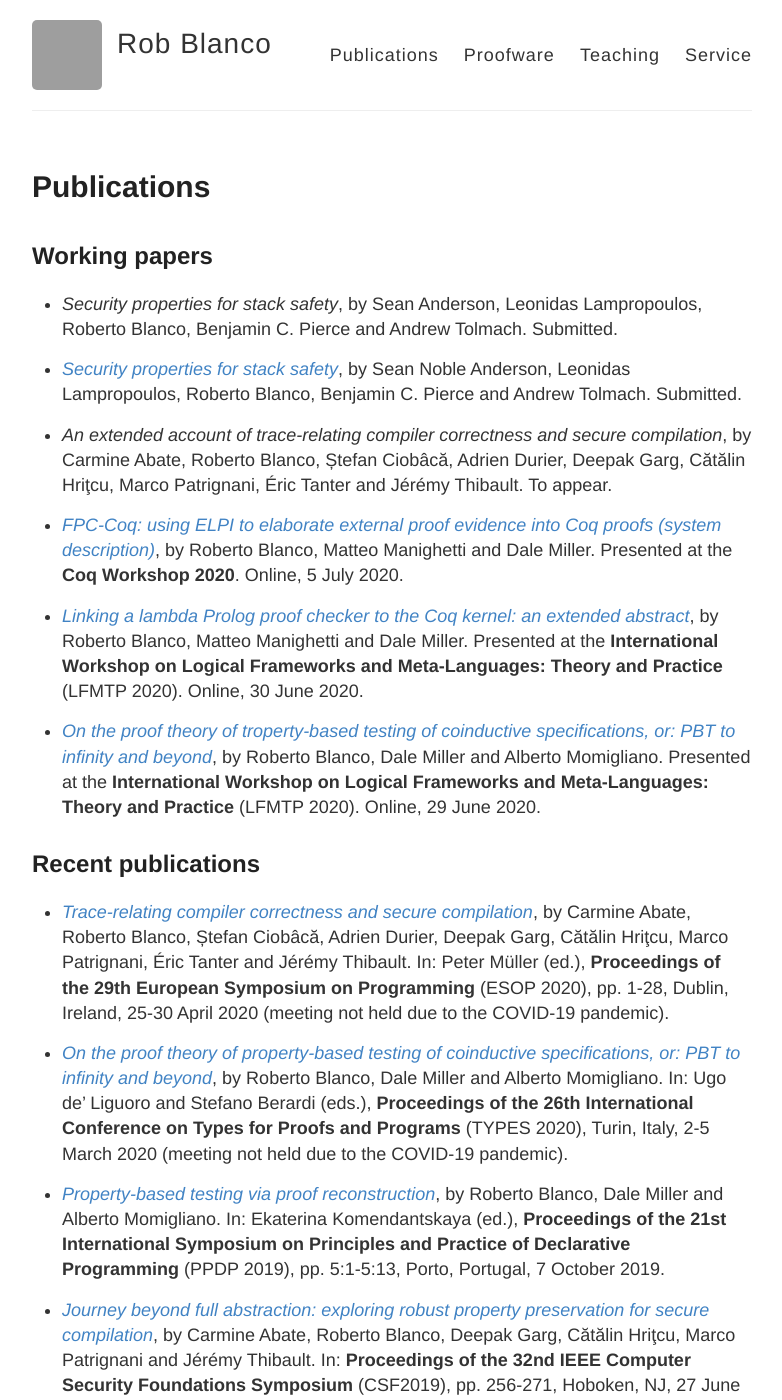
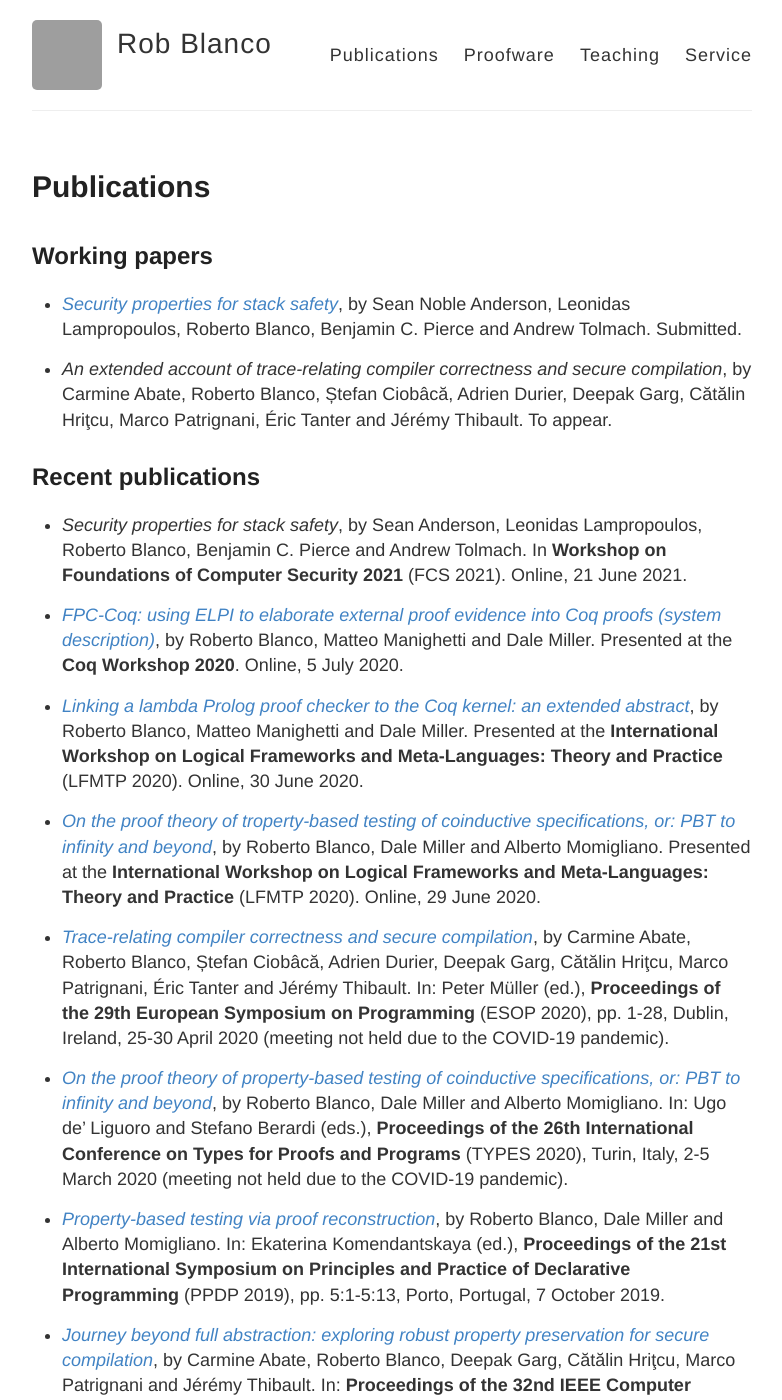
Before and after one commit to robblanco/robblanco.github.io, a Jekyll site: the page built from publications.md, in a window 1280 px wide and 1400 px high. Shown: the whole window, without its empty margins (248-1030 px from the left). Built offline with Jekyll 4.4.1, drawn with Linux system fonts in a browser that asks for light colours; grey boxes are pictures that could not be loaded.

Commit message:
Post FCS'21

```diff
--- a/publications.md
+++ b/publications.md
@@ -5,10 +5,6 @@ permalink: /publications/
 ---
 
 ## Working papers
-
-* *Security properties for stack safety*, by Sean Anderson, Leonidas
-  Lampropoulos, Roberto Blanco, Benjamin C. Pierce and Andrew Tolmach.
-  Submitted.
 
 * [*Security properties for stack safety*](https://arxiv.org/abs/2105.00417),
   by Sean Noble Anderson, Leonidas Lampropoulos, Roberto Blanco, Benjamin C.
@@ -18,6 +14,13 @@ permalink: /publications/
   compilation*, by Carmine Abate, Roberto Blanco, Ștefan Ciobâcă, Adrien
   Durier, Deepak Garg, Cătălin Hriţcu, Marco Patrignani, Éric Tanter and
   Jérémy Thibault. To appear.
+
+## Recent publications
+
+* *Security properties for stack safety*, by Sean Anderson, Leonidas
+  Lampropoulos, Roberto Blanco, Benjamin C. Pierce and Andrew Tolmach.
+  In **Workshop on Foundations of Computer Security 2021** (FCS 2021). Online,
+  21 June 2021.
 
 * [*FPC-Coq: using ELPI to elaborate external proof evidence into Coq proofs
   (system description)*](
```
Also changed, not shown: other parts of publications.md (+0 -2 lines).
